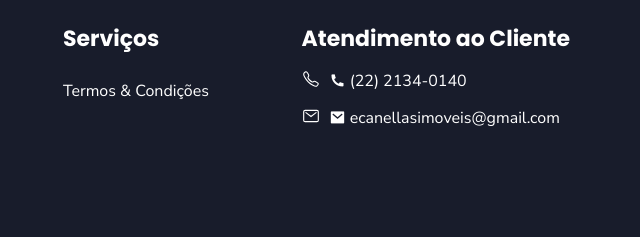
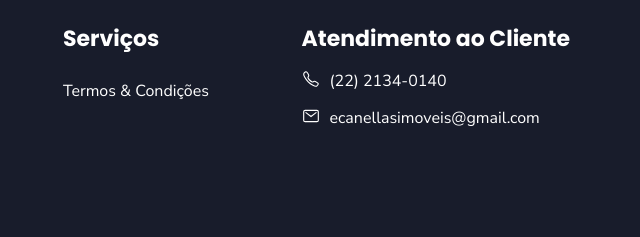
Before and after one commit to andregustavo1/homeverse-master, a plain HTML site: page index.html in a window 1280 px wide. Shown: the part 3559-3796 px from the top of the page, 640-1280 px from the left. Drawn offline with nearby package versions, Linux system fonts and the light colour scheme.

Commit message:
icons change

```diff
--- a/index.html
+++ b/index.html
@@ -873,7 +873,7 @@
                 <a href="tel:+ (22) 2134-0140" class="contact-link">
                   <ion-icon name="call-outline"></ion-icon>
 
-                  <span><i class="ri-phone-fill"></i> (22) 2134-0140</span>
+                  <span>(22) 2134-0140</span>
                 </a>
               </li>
 
@@ -881,7 +881,7 @@
                 <a href="mailto:ecanellasimoveis@gmail.com" class="contact-link">
                   <ion-icon name="mail-outline"></ion-icon>
 
-                  <span><i class="ri-mail-fill"></i> ecanellasimoveis@gmail.com</span>
+                  <span> ecanellasimoveis@gmail.com</span>
                 </a>
               </li>
 
```
